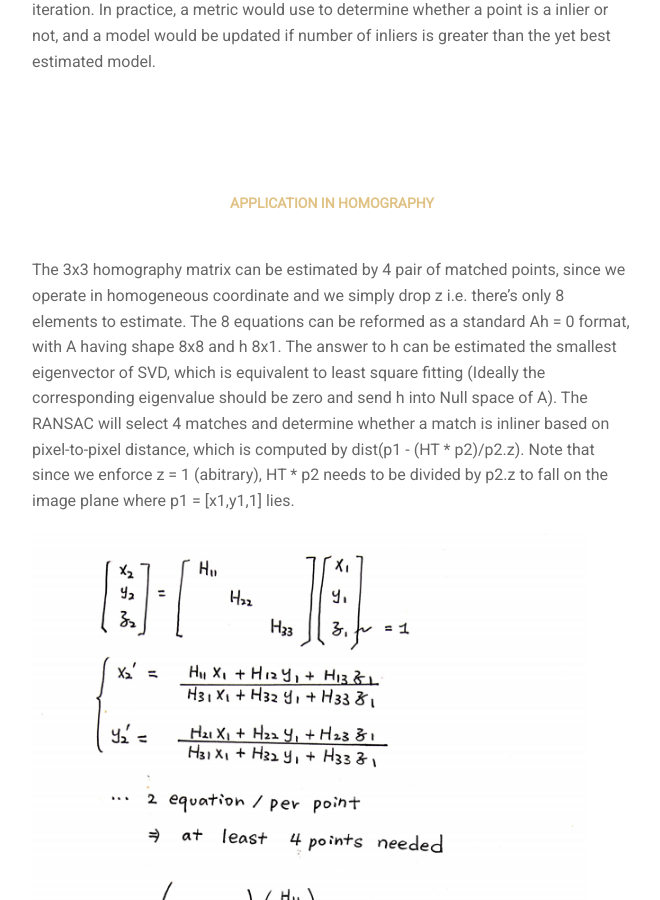
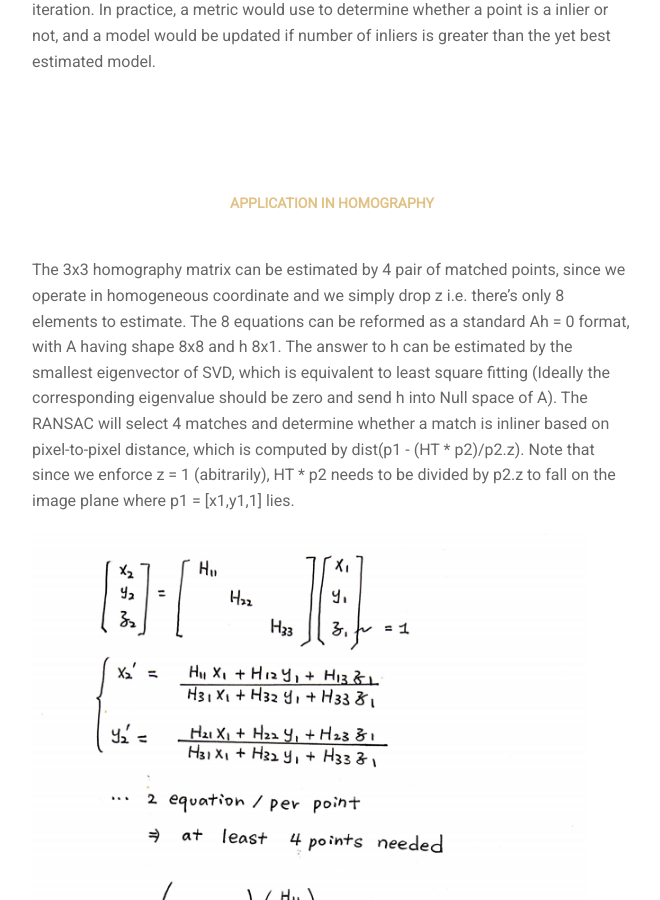
Before and after one commit to Dung-Han-Lee/Dung-Han-Lee.github.io, a Jekyll site: the page built from _posts/2020-10-15-RANSAC.md, in a window 1280 px wide and 900 px high, scrolled down 433 px. Shown: the whole window, without its empty margins (308-968 px from the left). Built offline with Jekyll 4.4.1, drawn with Linux system fonts in a browser that asks for light colours; nearby versions of some CDN libraries.

Commit message:
Beautify RANSAC Note

```diff
--- a/_posts/2020-10-15-RANSAC.md
+++ b/_posts/2020-10-15-RANSAC.md
@@ -7,7 +7,7 @@ title: "RANSAC Reading Notes"
 RANSAC holds the assumption that some so called inliers are presented in the data, whose distribution/pattern can be explained by model parameters. In contrast, outlier consist of noise, and can be rejected in the selection process. This method does not gauarantee good result, but increased probability of getting one with more iteration. In practice, a metric would use to determine whether a point is a inlier or not, and a model would be updated if number of inliers is greater than the yet best estimated model.
 
 ### Application in Homography
-The 3x3 homography matrix can be estimated by 4 pair of matched points, since we operate in homogeneous coordinate and we simply drop z i.e. there's only 8 elements to estimate. The 8 equations can be reformed as a standard Ah = 0 format, with A having shape 8x8 and h 8x1. The answer to h can be estimated the smallest eigenvector of SVD, which is equivalent to least square fitting (Ideally the corresponding eigenvalue should be zero and send h into Null space of A). The RANSAC will select 4 matches and determine whether a match is inliner based on pixel-to-pixel distance, which is computed by dist(p1 - (HT * p2)/p2.z). Note that since we enforce z = 1 (abitrary), HT * p2 needs to be divided by p2.z to fall on the image plane where p1 = [x1,y1,1] lies.
+The 3x3 homography matrix can be estimated by 4 pair of matched points, since we operate in homogeneous coordinate and we simply drop z i.e. there's only 8 elements to estimate. The 8 equations can be reformed as a standard Ah = 0 format, with A having shape 8x8 and h 8x1. The answer to h can be estimated by the smallest eigenvector of SVD, which is equivalent to least square fitting (Ideally the corresponding eigenvalue should be zero and send h into Null space of A). The RANSAC will select 4 matches and determine whether a match is inliner based on pixel-to-pixel distance, which is computed by dist(p1 - (HT * p2)/p2.z). Note that since we enforce z = 1 (abitrarily), HT * p2 needs to be divided by p2.z to fall on the image plane where p1 = [x1,y1,1] lies.
 
 <img src="/assets/img/posts/RANSAC01.png" alt="conversion" class="responsive"/>
 
@@ -15,5 +15,5 @@ The 3x3 homography matrix can be estimated by 4 pair of matched points, since we
 1. This method would not hold if there's a constant bias presented i.e. no inlier, or when there's non-negligible noise impose on all data.
 2. This method also require strong prior of the model. Estimating a plane may be a non-trival task -- perhaps except for estimating the ground plane -- e.g. given a rectangular box, the smaller faces are much harder to estimate as their estimation could be easily interfered by the points of the larger faces. This example illustrates that RANSAC may not be suitable when there's multiple close candidates available.
 
-## Extension Question
+### Extension Question
 How to update model during the iteration?
```
